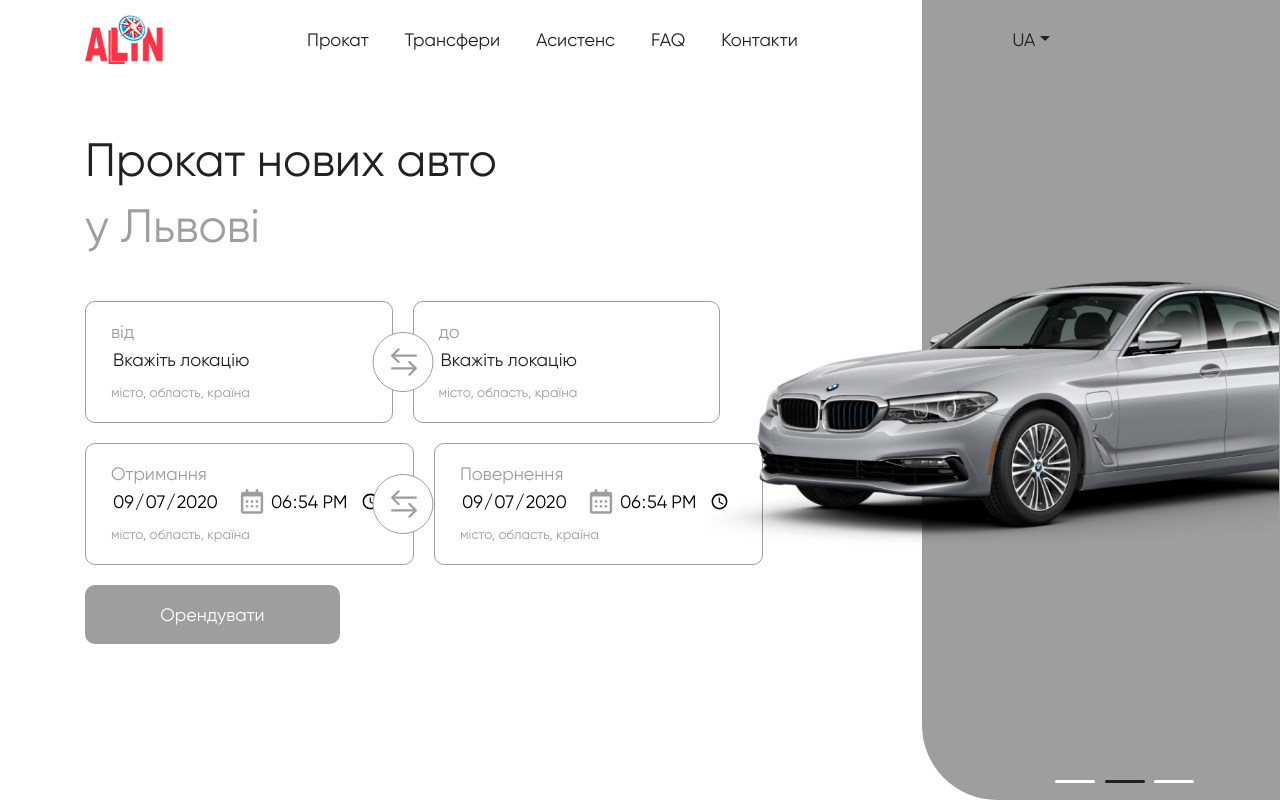
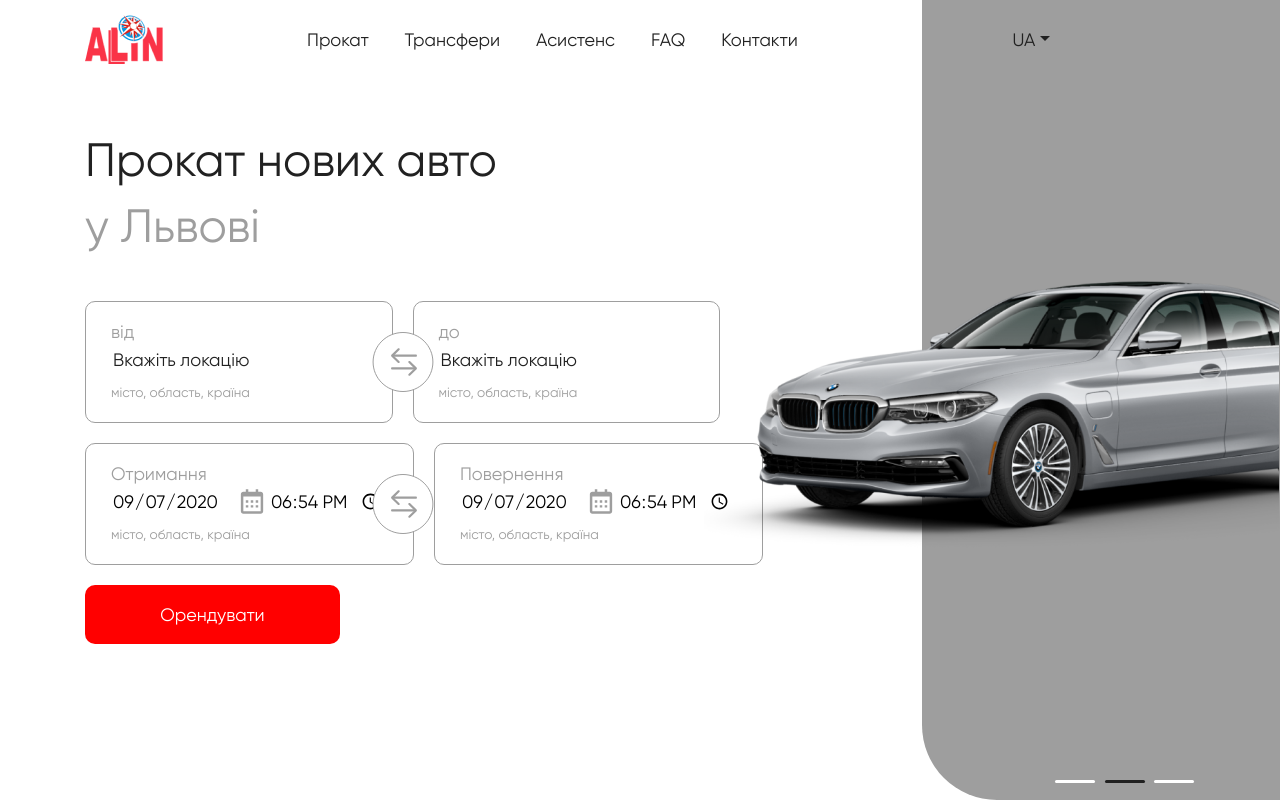
Before and after one commit to vovanolo/alinuamaket, a React (Create React App) app: page / in a window 1280 px wide. Shown: the top 802 px of the page. Built offline with nearby package versions, Linux system fonts and the light colour scheme.

Commit message:
new buttons added

```diff
--- a/src/index.css
+++ b/src/index.css
@@ -2,6 +2,8 @@
   --color-black: #212121;
   --color-black_hover: #5f5f5f;
   --color-grey: #9e9e9e;
+  --color-red: red;
+
   --color-grey_light: #f2f2f2;
   --color-grey_light-transparent: rgba(242, 242, 242, 0.1);
   --color-white: #ffffff;
@@ -100,7 +102,7 @@ a.text_black:hover {
 
   border: none;
   border-radius: 10px;
-  background-color: var(--color-grey);
+  background-color: var(--color-red);
   color: var(--color-white);
 }
 
```
